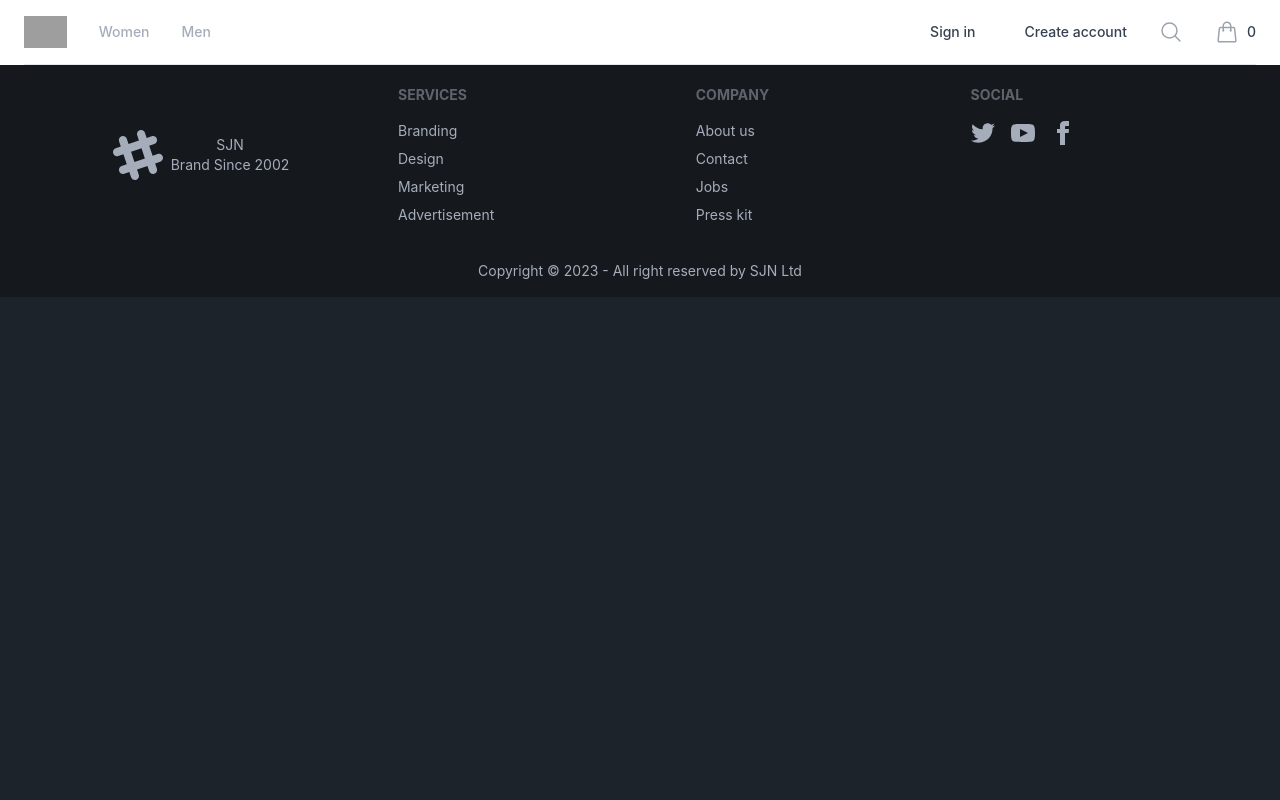
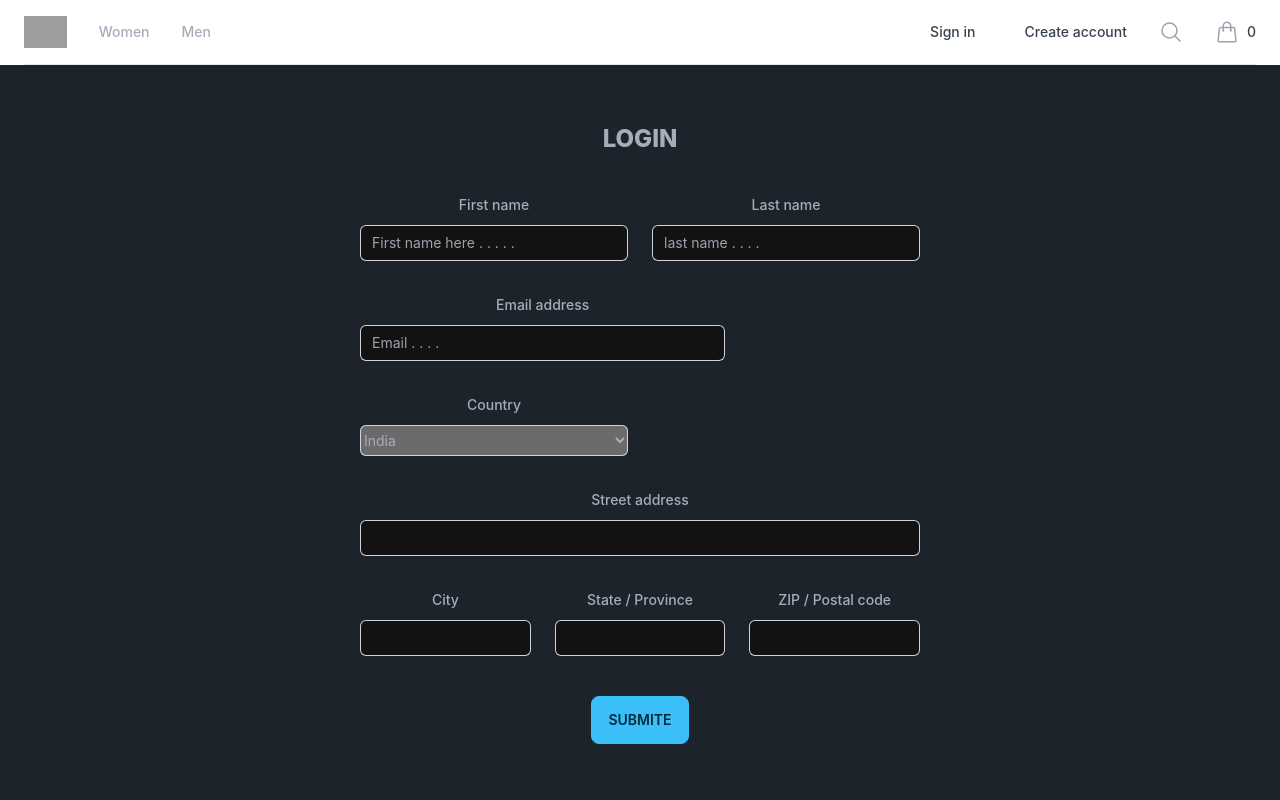
Before and after one commit to Shijin65/CartClan-MERN, a React (Create React App) app in the folder client/: page /login in a window 1280 px wide. Shown: the top 800 px of the page. Built offline with nearby package versions, Linux system fonts and the light colour scheme; grey boxes are pictures that could not be loaded.

Commit message:
added login page

```diff
--- a/client/src/App.js
+++ b/client/src/App.js
@@ -4,6 +4,7 @@ import Footer from "./User/Components/Footer/Footer";
 import Navbar from "./User/Components/Navbar/Navbar";
 import Product from "./User/Components/Products/Product";
 import HomePage from "./User/Pages/Home/HomePage";
+import Login from "./User/Pages/Login/Login";
 import Register from "./User/Pages/Register/Register";
 import { Routes as Switch,Route } from "react-router-dom";
 
@@ -16,6 +17,7 @@ function App() {
         <Route path="/" Component={HomePage}/>
         <Route path="/register" Component={Register}/>
         <Route path="/product" Component={Product}/>
+        <Route path="/login" Component={Login}/>
 
         </Switch>
         {/* <HomePage/>
--- /dev/null
+++ b/client/src/User/Pages/Login/Login.jsx
@@ -0,0 +1,78 @@
+import React from 'react'
+
+function Login() {
+  return (
+    <div className="flex justify-center dark:text-white ">
+           <div class="border-b border-gray-900/10 pb-12 bg-base-100 p-10 shadow-sm my-5 rounded-md dark:shadow-white md:w-1/2 w-screen">
+      <h2 class=" leading-7 font-extrabold  text-2xl">LOGIN</h2>
+      {/* <p class="mt-1 text-sm leading-6 text-gray-600">Use a permanent address where you can receive mail.</p> */}
+
+      <div class="mt-10 grid grid-cols-1 gap-x-6 gap-y-8 sm:grid-cols-6">
+        <div class="sm:col-span-3">
+          <label for="first-name" class="block text-sm font-medium leading-6 light:light:text-gray-900">First name</label>
+          <div class="mt-2">
+            <input type="text" name="first-name" id="first-name" autocomplete="given-name" class="block w-full rounded-md border-0 py-1.5 text-gray-900 shadow-sm ring-1 ring-inset ring-gray-300 placeholder:text-gray-400 focus:ring-2 focus:ring-inset focus:ring-indigo-600 sm:text-sm sm:leading-6 px-3"placeholder='First name here . . . . .'/>
+          </div>
+        </div>
+
+        <div class="sm:col-span-3">
+          <label for="last-name" class="block text-sm font-medium leading-6 light:text-gray-900">Last name</label>
+          <div class="mt-2">
+            <input type="text" name="last-name" id="last-name" autocomplete="family-name" class="block w-full rounded-md border-0 py-1.5 light:text-gray-900 shadow-sm ring-1 ring-inset ring-gray-300 placeholder:text-gray-400 focus:ring-2 focus:ring-inset focus:ring-indigo-600 sm:text-sm sm:leading-6 px-3"placeholder='last name . . . .'/>
+          </div>
+        </div>
+
+        <div class="sm:col-span-4">
+          <label for="email" class="block text-sm font-medium leading-6 light:text-gray-900">Email address</label>
+          <div class="mt-2">
+            <input id="email" name="email" type="email" autocomplete="email" class="block w-full rounded-md border-0 py-1.5 light:text-gray-900 shadow-sm ring-1 ring-inset ring-gray-300 placeholder:text-gray-400 focus:ring-2 focus:ring-inset focus:ring-indigo-600 sm:text-sm sm:leading-6 px-3" placeholder='Email . . . .'/>
+          </div>
+        </div>
+
+        <div class="sm:col-span-3">
+          <label for="country" class="block text-sm font-medium leading-6 light:text-gray-900">Country</label>
+          <div class="mt-2">
+            <select id="country" name="country" autocomplete="country-name" class="block w-full rounded-md border-0 py-1.5 light:text-gray-900 shadow-sm ring-1 ring-inset ring-gray-300 focus:ring-2 focus:ring-inset focus:ring-indigo-600 sm:max-w-xs sm:text-sm sm:leading-6">
+              <option >India</option>
+              <option>Canada</option>
+              <option>Mexico</option>
+            </select>
+          </div>
+        </div>
+
+        <div class="col-span-full">
+          <label for="street-address" class="block text-sm font-medium leading-6 light:text-gray-900">Street address</label>
+          <div class="mt-2">
+            <input type="text" name="street-address" id="street-address" autocomplete="street-address" class="block w-full rounded-md border-0 py-1.5 light:text-gray-900 shadow-sm ring-1 ring-inset ring-gray-300 placeholder:text-gray-400 focus:ring-2 focus:ring-inset focus:ring-indigo-600 sm:text-sm sm:leading-6"/>
+          </div>
+        </div>
+
+        <div class="sm:col-span-2 sm:col-start-1">
+          <label for="city" class="block text-sm font-medium leading-6 light:text-gray-900">City</label>
+          <div class="mt-2">
+            <input type="text" name="city" id="city" autocomplete="address-level2" class="block w-full rounded-md border-0 py-1.5 light:text-gray-900 shadow-sm ring-1 ring-inset ring-gray-300 placeholder:text-gray-400 focus:ring-2 focus:ring-inset focus:ring-indigo-600 sm:text-sm sm:leading-6"/>
+          </div>
+        </div>
+
+        <div class="sm:col-span-2">
+          <label for="region" class="block text-sm font-medium leading-6 light:text-gray-900">State / Province</label>
+          <div class="mt-2">
+            <input type="text" name="region" id="region" autocomplete="address-level1" class="block w-full rounded-md border-0 py-1.5 light:text-gray-900 shadow-sm ring-1 ring-inset ring-gray-300 placeholder:text-gray-400 focus:ring-2 focus:ring-inset focus:ring-indigo-600 sm:text-sm sm:leading-6"/>
+          </div>
+        </div>
+
+        <div class="sm:col-span-2">
+          <label for="postal-code" class="block text-sm font-medium leading-6 light:text-gray-900">ZIP / Postal code</label>
+          <div class="mt-2">
+            <input type="text" name="postal-code" id="postal-code" autocomplete="postal-code" class="block w-full rounded-md border-0 py-1.5 light:text-gray-900 shadow-sm ring-1 ring-inset ring-gray-300 placeholder:text-gray-400 focus:ring-2 focus:ring-inset focus:ring-indigo-600 sm:text-sm sm:leading-6"/>
+          </div>
+        </div>
+      </div>
+       <button className='btn btn-info hover:text-white mt-10'>Submite</button>
+    </div>
+
+        </div>
+  )
+}
+
+export default Login
```
